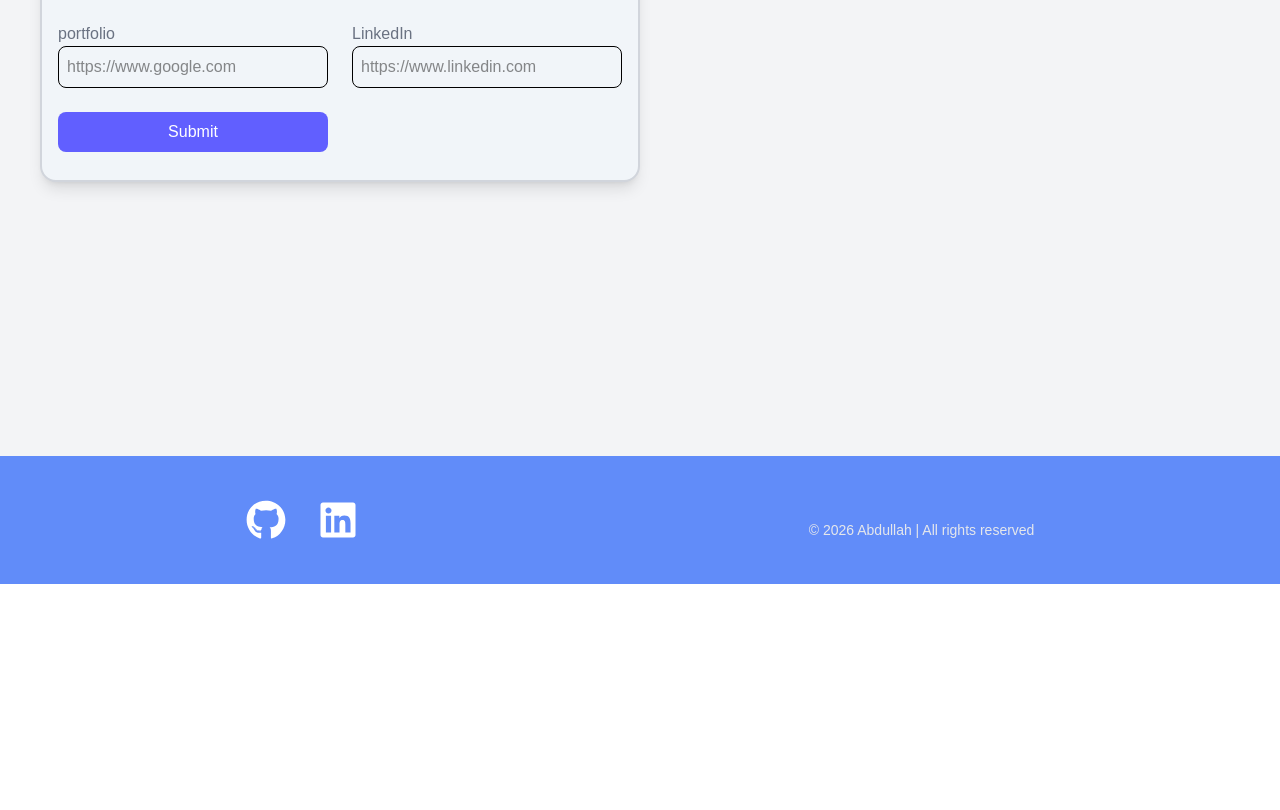
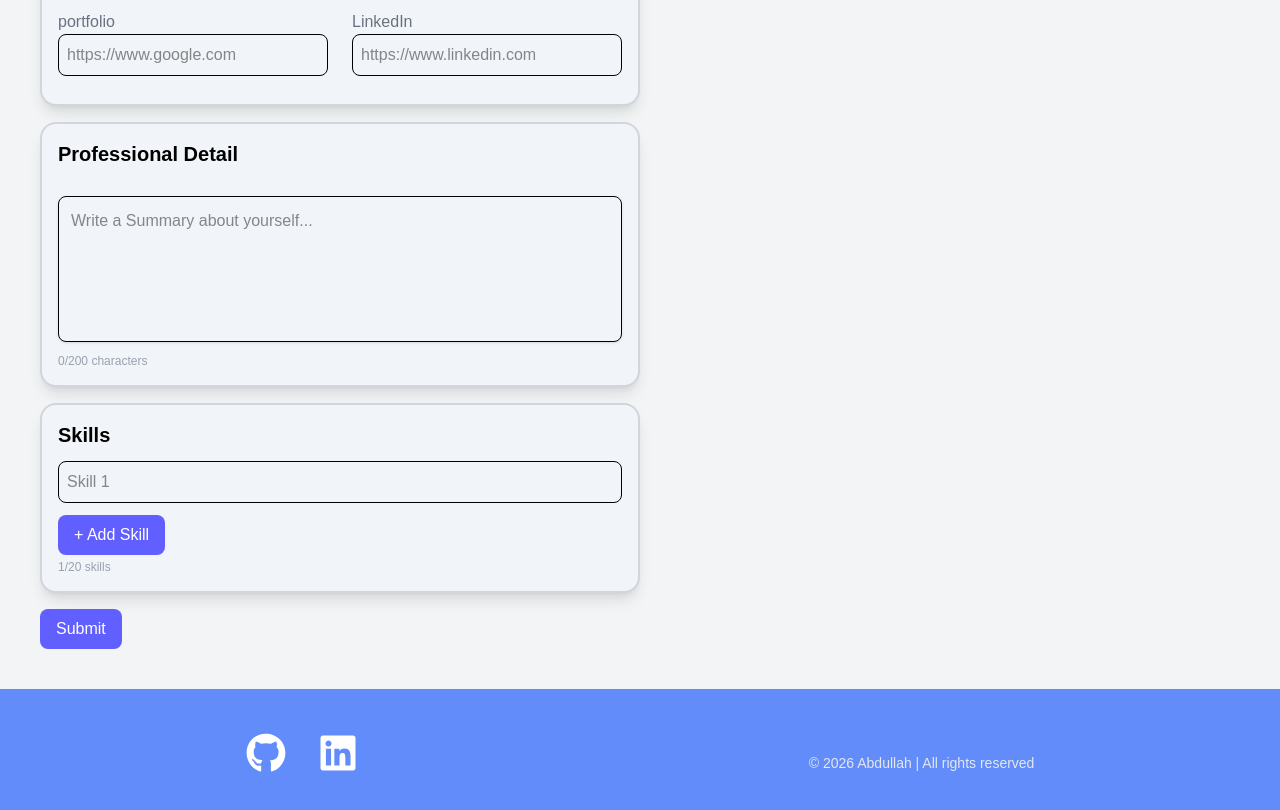
Before and after one commit to smabdullah958/AI-Career-Assistant, a Next.js app in the folder Frontend/: page /Resume in a window 1280 px wide. Shown: the part 408-1218 px from the top of the page. Before the commit the page ends 992 px from the top, so only its background shows below. Built offline with nearby package versions, Linux system fonts and the light colour scheme; no server answers.

Commit message:
add summary and skills

```diff
--- a/Frontend/Component/Form/ResumeForm.jsx
+++ b/Frontend/Component/Form/ResumeForm.jsx
@@ -1,16 +1,39 @@
 "use client";
 
-import { useForm } from "react-hook-form";
+import { useForm, useFieldArray } from "react-hook-form";
 import { zodResolver } from "@hookform/resolvers/zod";
 import { ResumeSchema } from "@/Libraries/ZodSchema";
 const ResumeForm = () => {
   const {
     register,
+    control,
+    watch,
     handleSubmit,
     formState: { errors },
   } = useForm({
     resolver: zodResolver(ResumeSchema),
+    defaultValues: {
+      Skills: [{ value: "" }],
+    },
   });
+
+  const summaryCharacter = watch("Summary");
+
+  // useFieldArray for dynamic inputs
+  const {
+    fields: skillFields,
+    append: addSkill,
+    remove: removeSkill,
+  } = useFieldArray({
+    control,
+    name: "Skills",
+  });
+
+  const handleAddSkill = () => {
+    if (skillFields.length < 20) {
+      addSkill(" "); // append empty string
+    }
+  };
 
   let FormFunction = (data) => {
     console.log(data);
@@ -19,10 +42,10 @@ const ResumeForm = () => {
 
   return (
     <div>
-      <div className="bg-slate-100 border-2  border-gray-300 rounded-2xl p-4 mb-4 z-100 shadow-lg">
+      <div className="bg-slate-100 border-2 border-gray-300 rounded-2xl p-4 mb-4 z-100 shadow-lg">
         <h1 className="text-xl text-black font-bold">Personal Detail</h1>
 
-        <section className="grid grid-cols-2  gap-4 sm:gap-6 justify-between my-5 sm:mt-7 md:mt-10 sm:mb-3">
+        <section className="grid grid-cols-2  gap-4 sm:gap-6 justify-between my-5 sm:mt-7 md:mt-7 2xl:mt-10 sm:mb-3">
           <div className="flex flex-col">
             <label className="text-gray-500 ">Full Name</label>
             {errors.name && (
@@ -94,15 +117,81 @@ const ResumeForm = () => {
               placeholder="https://www.linkedin.com"
             />
           </div>
-
-          <button
-            onClick={handleSubmit(FormFunction)}
-            className="bg-indigo-500 text-white py-2 px-4 rounded-lg hover:bg-indigo-600 focus:outline-none focus:ring-2 focus:ring-blue-300 duration-300"
-          >
-            Submit
-          </button>
         </section>
       </div>
+
+      {/* about or a summary or a description */}
+      <div className="bg-slate-100 border-2 border-gray-300 rounded-2xl p-4 mb-4 z-100 shadow-lg ">
+        <h1 className="text-xl text-black font-bold mb-3 sm:mb-7 md:mb-7 2xl:mb-10 text-sm">
+          Professional Detail
+        </h1>
+
+        {errors.Summary && (
+          <p className="text-red-500">{errors.Summary.message}</p>
+        )}
+
+        <textarea
+          {...register("Summary")}
+          placeholder="Write a Summary about yourself..."
+          rows={5}
+          className="w-full border-black border rounded-lg p-3 focus:outline-none focus:ring-2 focus:ring-blue-300 resize-none shadow-sm"
+        />
+        <p className="text-gray-400 text-xs mt-1">
+          {summaryCharacter?.length || 0}/200 characters
+        </p>
+      </div>
+
+      {/* skills */}
+      <div className="bg-slate-100 border-2 border-gray-300 rounded-2xl p-4 mb-4 shadow-lg">
+        <h1 className="text-xl text-black font-bold mb-3">Skills</h1>
+
+        {errors.Skills && (
+          <p className="text-red-500 text-sm mb-2">
+            {errors.Skills[0].value.message}
+          </p>
+        )}
+
+        <div className="flex flex-col gap-2">
+          {skillFields.map((field, index) => (
+            <div key={field.id} className="flex gap-2">
+              <input
+                {...register(`Skills.${index}.value`)} //  dynamic index
+                placeholder={`Skill ${index + 1}`}
+                className="border-black w-full border rounded-lg p-2 focus:outline-none focus:ring-2 focus:ring-blue-300"
+              />
+              {skillFields.length > 1 && (
+                <button
+                  type="button"
+                  onClick={() => removeSkill(index)}
+                  className="bg-red-400 text-white px-3 rounded-lg hover:bg-red-500 duration-300"
+                >
+                  ✕
+                </button>
+              )}
+            </div>
+          ))}
+        </div>
+
+        {skillFields.length < 20 && (
+          <button
+            type="button"
+            onClick={handleAddSkill}
+            className="mt-3 bg-indigo-500 text-white px-4 py-2 rounded-lg hover:bg-indigo-600 duration-300"
+          >
+            + Add Skill
+          </button>
+        )}
+        <p className="text-gray-400 text-xs mt-1">
+          {skillFields.length}/20 skills
+        </p>
+      </div>
+
+      <button
+        onClick={handleSubmit(FormFunction)}
+        className="bg-indigo-500 text-white py-2 px-4 rounded-lg hover:bg-indigo-600 focus:outline-none focus:ring-2 focus:ring-blue-300 duration-300"
+      >
+        Submit
+      </button>
     </div>
   );
 };
--- a/Frontend/Libraries/ZodSchema.jsx
+++ b/Frontend/Libraries/ZodSchema.jsx
@@ -28,12 +28,21 @@ export const ResumeSchema = z.object({
     .optional(),
 
   //user professional details
-  AboutMe: z
+  Summary: z
     .string()
-    .max(200, "Description must be less than 200 characters long"),
+    .nonempty("Summary is required")
+    .max(200, "Summary must be less than 200 characters long"),
 
   //skills and projects
-  Skills: z.array(z.string()).min(1, "At least one skill is required"),
+  Skills: z
+    .array(
+      z.object({
+        value: z.string().nonempty("Skill is required"),
+      }),
+    )
+    .nonempty("At least one skill is required")
+    .min(1, "At least one skill is required")
+    .max(20, "You can add up to 20 skills only"),
 
   Projects: z.array(
     z.object({
```
